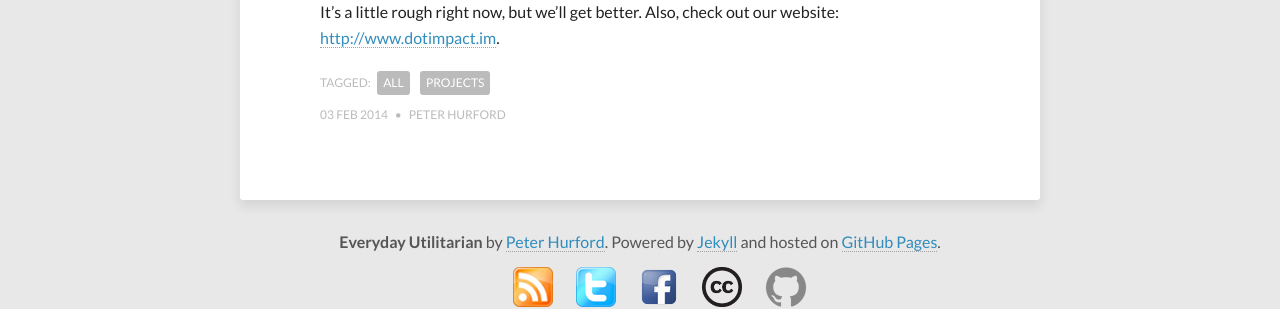
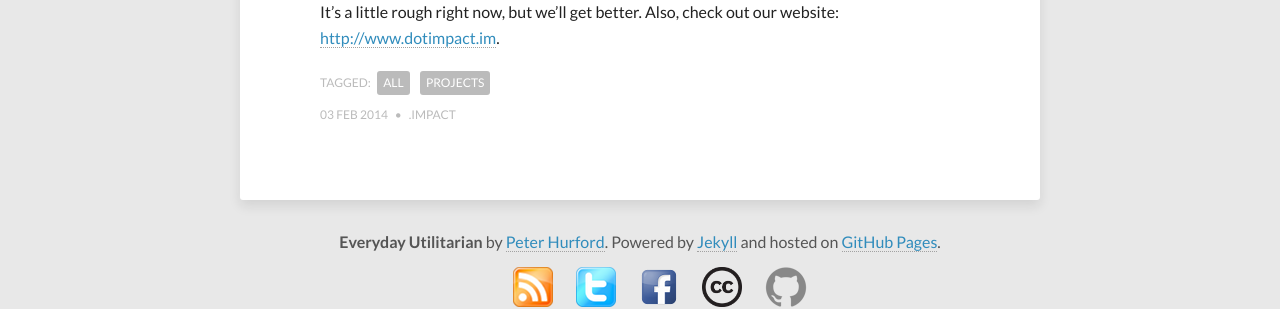
Before and after one commit to peterhurford/peterhurford.github.io, a Jekyll site: the page built from _posts/2014-02-03-what-is-impact-up-to.markdown, in a window 1280 px wide. Shown: the part 1003-1312 px from the top of the page. Built offline with Jekyll 4.4.1, drawn with Linux system fonts in a browser that asks for light colours; comment, search, counter and statistics services are not loaded.

Commit message:
Updated author URL for other .impact posts

```diff
--- a/_posts/2014-01-05-introducing-impact.markdown
+++ b/_posts/2014-01-05-introducing-impact.markdown
@@ -1,5 +1,6 @@
 ---
-author: admin
+author: .impact
+author-url: http://www.dotimpact.im
 comments: true
 date: 2014-01-05 16:28:57+00:00
 layout: post
--- a/_posts/2014-02-03-what-is-impact-up-to.markdown
+++ b/_posts/2014-02-03-what-is-impact-up-to.markdown
@@ -1,5 +1,6 @@
 ---
-author: admin
+author: .impact
+author-url: http://www.dotimpact.im
 comments: true
 date: 2014-02-03 22:37:09+00:00
 layout: post
```
